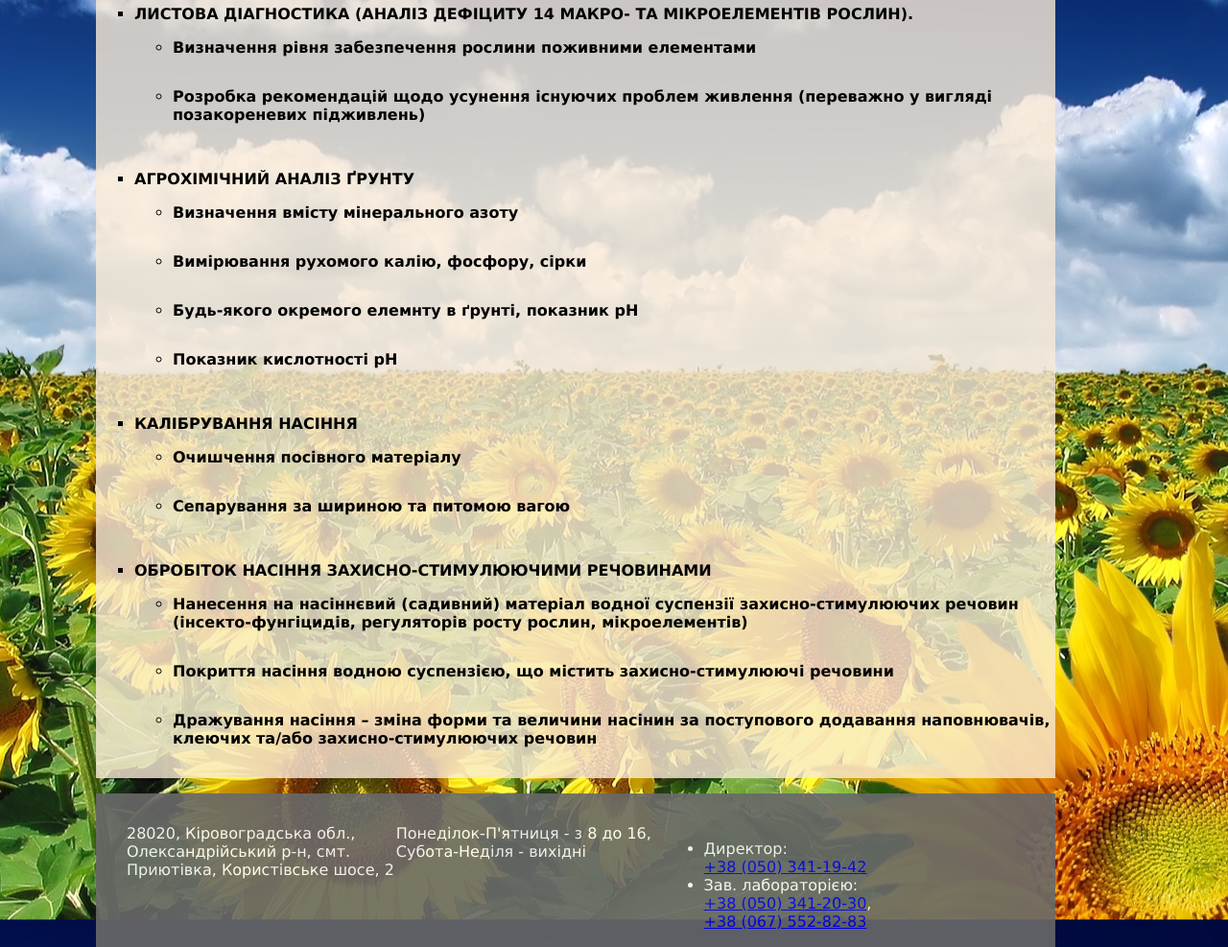
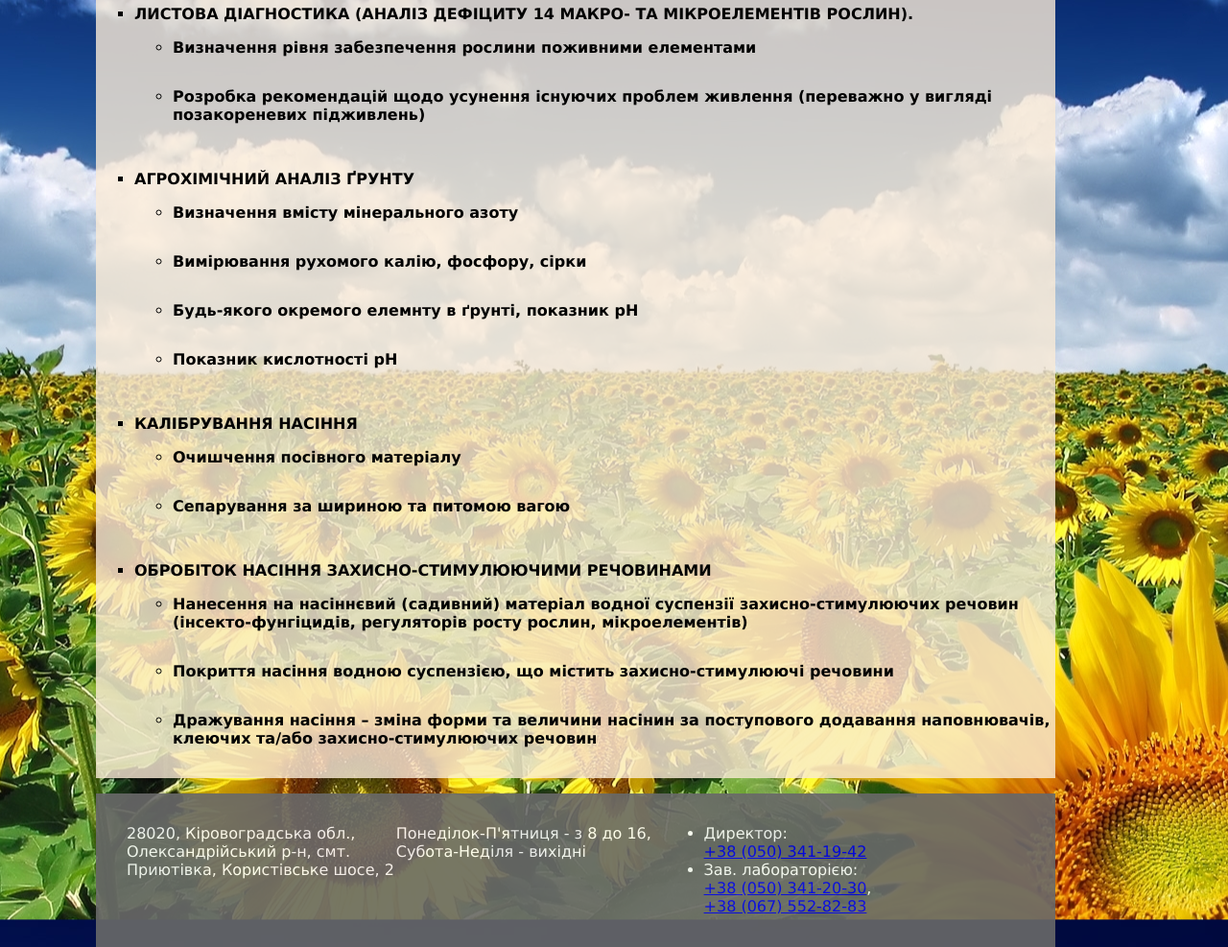
Before and after one commit to IhorKushch/rytm, a plain HTML site: page docs/index.html in a window 1280 px wide. Shown: the part 270-1257 px from the top of the page at 96% size. Drawn offline with Linux system fonts and the light colour scheme.

Commit message:
phones section same level

```diff
--- a/docs/css/style.css
+++ b/docs/css/style.css
@@ -106,3 +106,7 @@ nav {
     float: left;
     width: 30%;
 }
+
+.phones  ul{
+    margin: 0;
+}
```
